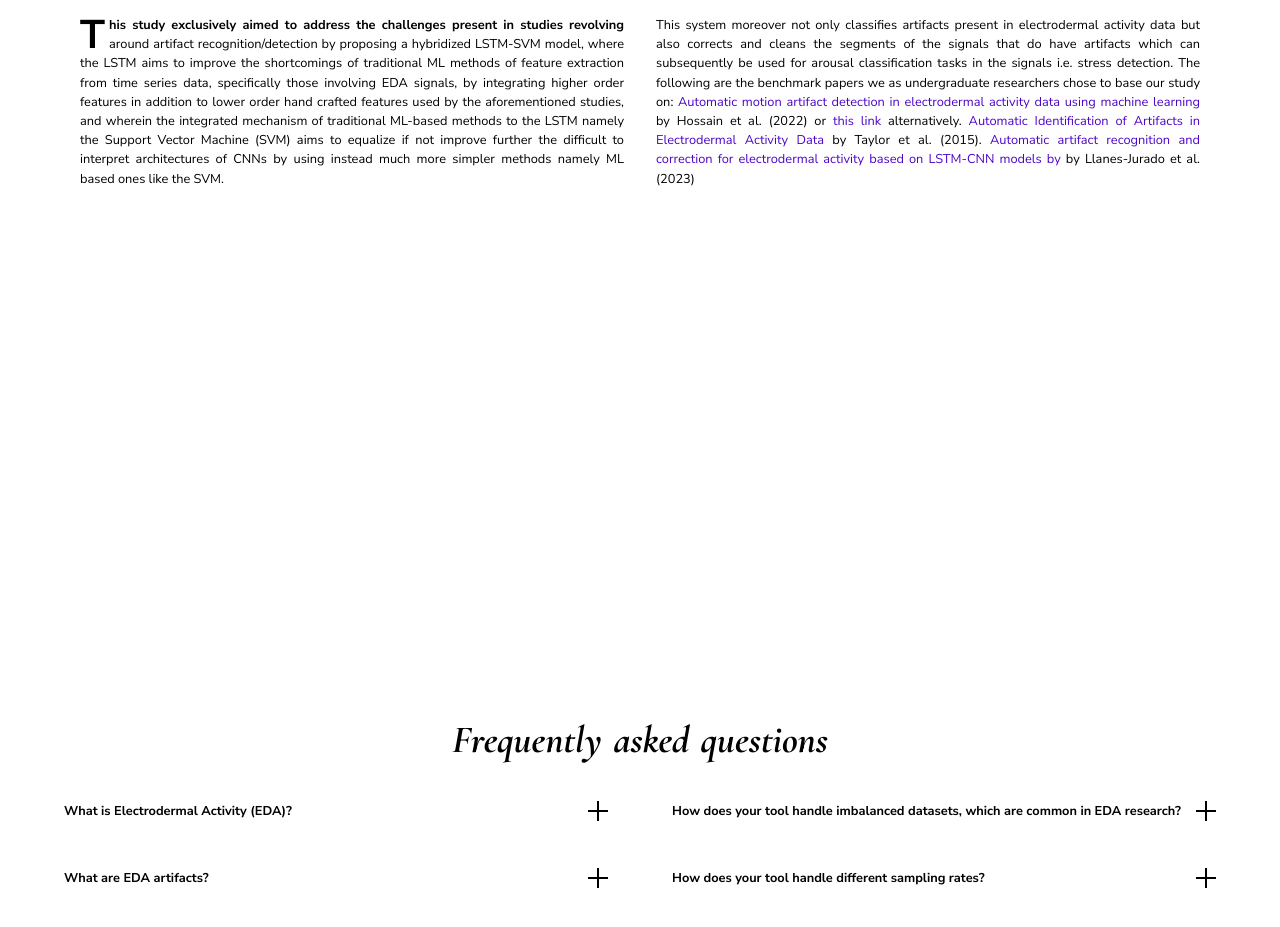
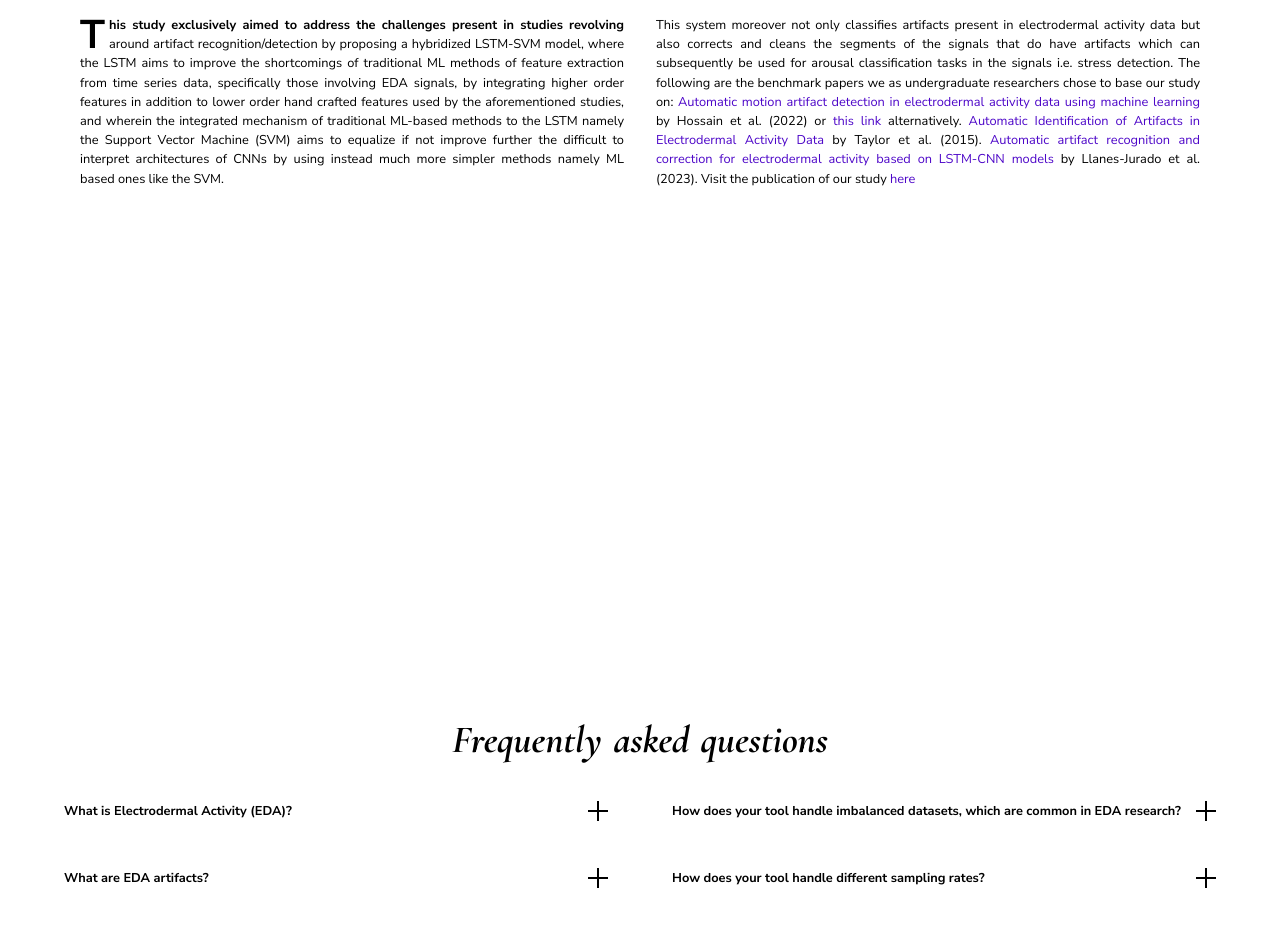
Before and after one commit to 08Aristodemus24/eda-denoiser-stress-detector, a React (Vite) app in the folder client-side/: page / in a window 1280 px wide. Shown: the part 1160-2087 px from the top of the page. Built offline with nearby package versions, Linux system fonts and the light colour scheme; no server answers.

Commit message:
updated from shell file

```diff
--- a/client-side/src/components/About.jsx
+++ b/client-side/src/components/About.jsx
@@ -36,7 +36,8 @@ export default function Correspondence(){
                     Automatic motion artifact detection in electrodermal activity data using
                     machine learning</a> by Hossain et al. (2022) or <a href="https://biosignal.uconn.edu/wp-content/uploads/sites/2503/2022/01/01_Hossain_2022_BSPC.pdf">
                     this link</a> alternatively. <a href="https://pmc.ncbi.nlm.nih.gov/articles/PMC5413200/">Automatic Identification of Artifacts in Electrodermal Activity Data</a> by
-                    Taylor et al. (2015). <a href="https://www.sciencedirect.com/science/article/pii/S0957417423010837?via%3Dihub">Automatic artifact recognition and correction for electrodermal activity based on LSTM-CNN models by</a> by Llanes-Jurado et al. (2023)
+                    Taylor et al. (2015). <a href="https://www.sciencedirect.com/science/article/pii/S0957417423010837?via%3Dihub">Automatic artifact recognition and correction for electrodermal activity based on LSTM-CNN models</a> by Llanes-Jurado et al. (2023).
+                    Visit the publication of our study <a href="http://dx.doi.org/10.13140/RG.2.2.34355.95525">here</a>
                 </p>
             </div>
         </Section>
```
Also changed, not shown: 1 other file (tests, documents, lock files or other folders).
